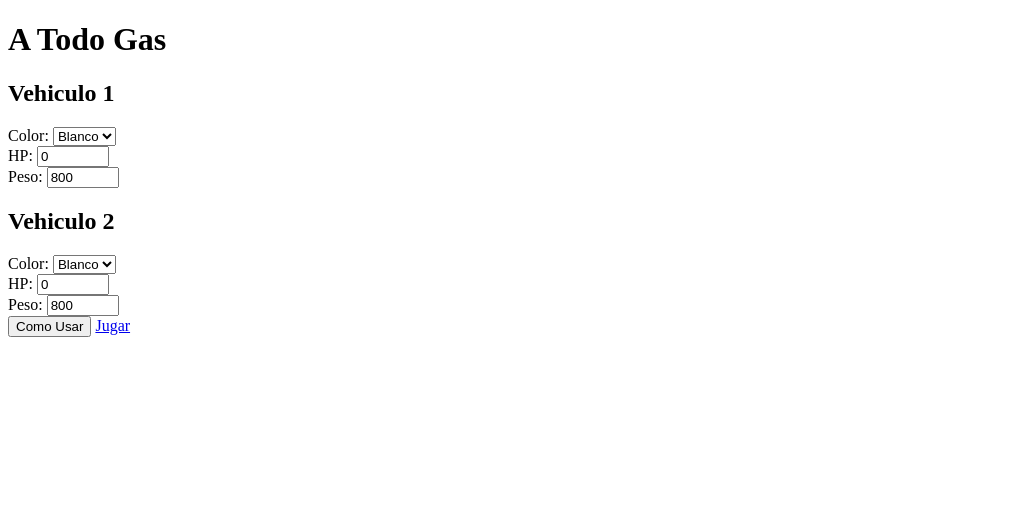
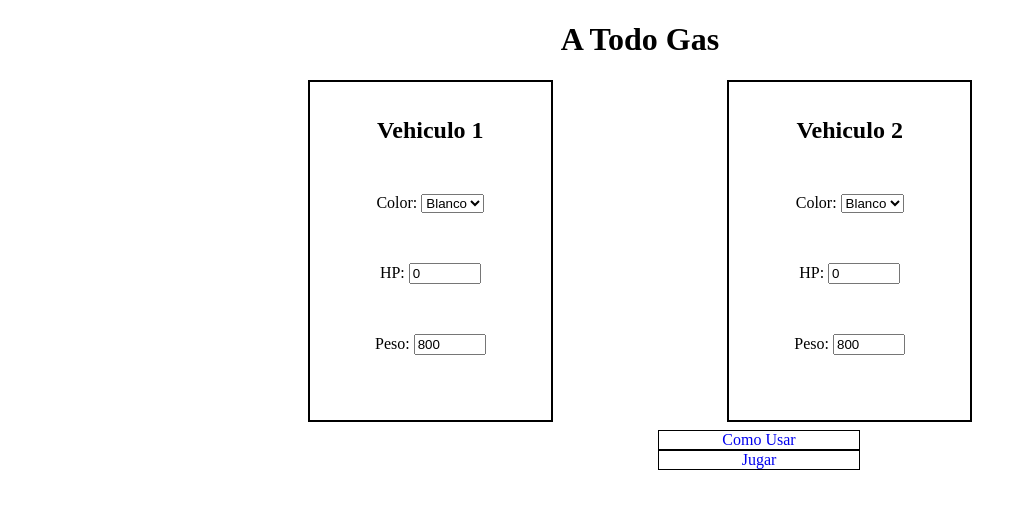
Before and after one commit to MaxiBarberoo/Proyecto2022-Barbero-Mendez-Fabian, a plain HTML site: page index.html in a window 1280 px wide. Shown: the whole page, without its empty margins (0-1027 px from the left). Drawn offline with Linux system fonts and the light colour scheme.

Commit message:
Actualizacion CSS

```diff
--- a/index.html
+++ b/index.html
@@ -1,53 +1,114 @@
 <!DOCTYPE html>
-<html lang="en">
+<html lang="es">
 <head>
     <meta charset="UTF-8">
     <title>A Todo Gas</title>
+
+    <style>
+        h1{
+            text-align: center;
+        }
+
+        .vehiculo1{
+            border: 2px solid black;
+            text-align: center;
+            float: left;
+            width: auto;
+            padding: 15px 15px;
+            margin-left: 300px;
+        }
+
+        .vehiculo2{
+            border: 2px solid black;
+            text-align: center;
+            float: right;
+            width: auto;
+            padding: 15px 15px;
+            margin-right: 300px;
+        }
+
+        .vehiculoContent{
+            margin: 50px;
+        }
+
+        a{
+            text-decoration: none;
+        }
+
+        .enlaces{
+            text-align: center;
+            padding: 350px;
+            margin-left: 300px;
+        }
+
+        .margenEnlace{
+            border: 1px solid black;
+            width: 200px;
+            text-align: center;
+        }
+
+    </style>
 </head>
 <body>
 
     <h1>A Todo Gas</h1>
 
     <main>
-        <article>
+        <div class="vehiculo1">
+
             <h2>Vehiculo 1</h2>
-            <section>
+            <div class="vehiculoContent">
                 Color: <select name="colores">
                     <option value="blanco">Blanco</option>
                     <option value="rojo">Rojo</option>
                     <option value="verde">Verde</option>
                     <option value="azul">Azul</option>
                 </select>
-            </section>
-            <section>
+            </div>
+
+            <div class="vehiculoContent">
                 HP: <input type="number" name="hp" min="0" max="1000" step="10" value="0">
-            </section>
-            <section>
+            </div>
+
+            <div class="vehiculoContent">
                 Peso: <input type="number" name="peso" min="800" max="2000" step="100" value="800">
-            </section>
-        </article>
+            </div>
 
-        <article>
+        </div>
+
+        <div class="vehiculo2">
+
             <h2>Vehiculo 2</h2>
-            <section>
+
+            <div class="vehiculoContent">
                 Color: <select name="colores">
                 <option value="blanco">Blanco</option>
                 <option value="rojo">Rojo</option>
                 <option value="verde">Verde</option>
                 <option value="azul">Azul</option>
             </select>
-            </section>
-            <section>
+            </div>
+
+            <div class="vehiculoContent">
                 HP: <input type="number" name="hp" min="0" max="1000" step="10" value="0">
-            </section>
-            <section>
+            </div>
+
+            <div class="vehiculoContent">
                 Peso: <input type="number" name="peso" min="800" max="2000" step="100" value="800">
-            </section>
-        </article>
+            </div>
 
-        <button type="button">Como Usar</button>
+        </div>
 
-        <a href="jugar.html" target="_blank">Jugar</a>
+        <div class="enlaces">
+            <div class="margenEnlace">
+                <a href="ComoUsar.html" target="_blank">Como Usar</a>
+            </div>
+
+            <div class="margenEnlace">
+            <a href="jugar.html" target="_blank">Jugar</a>
+            </div>
+        </div>
+
     </main>
 
 </body>
```
Also changed, not shown: ComoUsar.html (added, +47 -0 lines), Wireframe/Wireframe Como Usar.jpg (added), Wireframe/Wireframe Inicio.jpg (added), Wireframe/Wireframe Juego.png (added), 1 other file.
